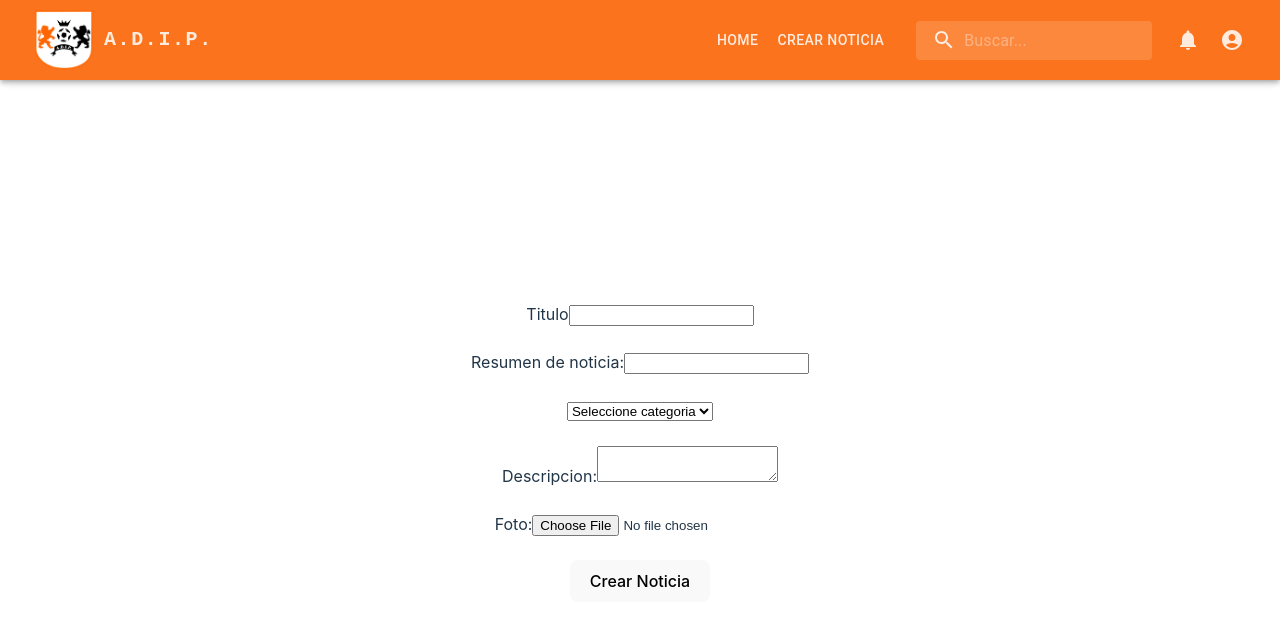
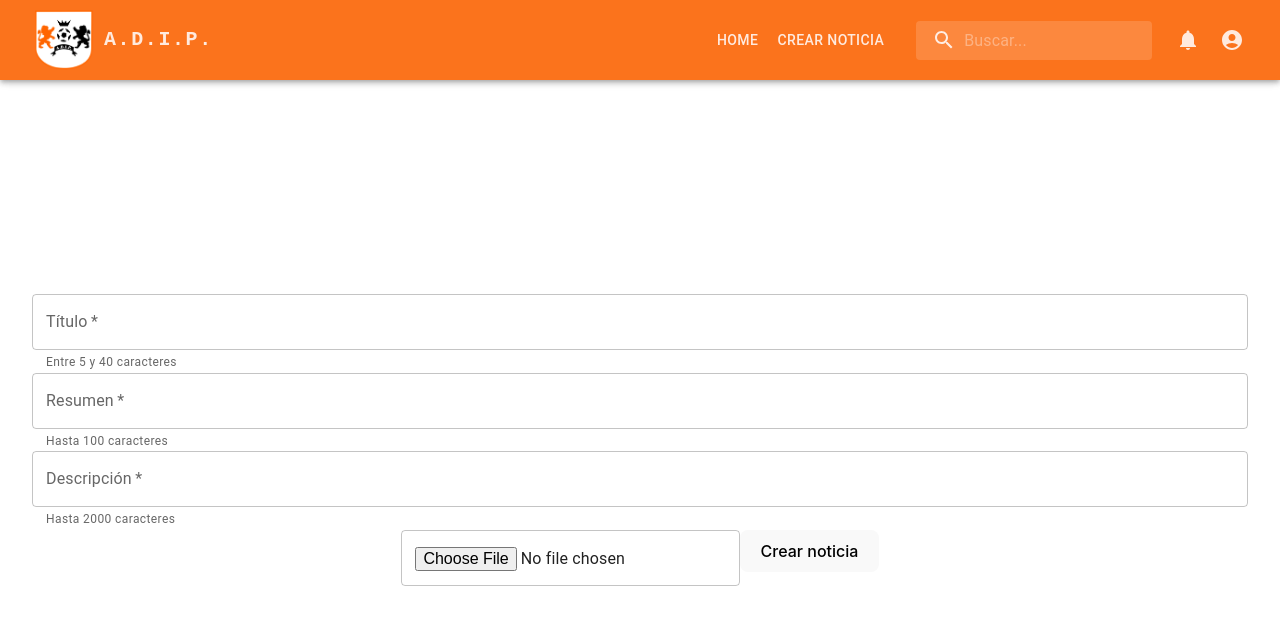
Before and after one commit to ProyectoWEBADIP/pf-client, a React (Vite) app: page /crearNoticia in a window 1280 px wide. Shown: the top 626 px of the page. Built offline with nearby package versions, Linux system fonts and the light colour scheme.

Commit message:
form de crear noticia

```diff
--- a/src/components/CraerNoticia/CrearNoticia.jsx
+++ b/src/components/CraerNoticia/CrearNoticia.jsx
@@ -1,10 +1,13 @@
 import { useState } from "react"
 import validation from "./validaciones"
+import { Box, Container } from "@mui/system";
+import { TextField, Typography } from "@mui/material";
+import { Button, MenuItem } from "@mui/base";
 
 
 export default function CrearNoticia ()  {
 
-    const [ input, setInput ] = useState({titulo: "", resumen: "", descripcion: "", imagen: ""});7
+    const [ input, setInput ] = useState({titulo: "", resumen: "", descripcion: "", imagen: "", categorias: []});
     const [ error, setError ] = useState({});
 
     const handleChange= (event)=>{
@@ -14,6 +17,7 @@ export default function CrearNoticia ()  {
         [event.target.name] : event.target.value
       })
 
+      console.log(input)
       setError(validation(
         {
             ...error,
@@ -25,8 +29,35 @@ export default function CrearNoticia ()  {
 
     console.log(error)
 
+    const categorias = [ "femenino", "masculino", "infantiles", "inferiores", "recreativo"]
+
     return (
-      <div className="container mx-auto">
+      <>
+      <Box component="form" fullWidth>
+        <TextField label="Título"  type="text" name="titulo" value={input.titulo} required onChange={handleChange} fullWidth helperText="Entre 5 y 40 caracteres" />
+        {error.titulo && <Typography variant="body1">{error.titulo}</Typography>}
+
+        <TextField label="Resumen"  type="text" name="resumen" value={input.resumen} required onChange={handleChange} fullWidth helperText="Hasta 100 caracteres" />
+        {error.resumen && <Typography variant="body1">{error.resumen}</Typography>}
+
+        <TextField label="Descripción"  type="text" name="descripcion" value={input.descripcion} required onChange={handleChange} fullWidth helperText="Hasta 2000 caracteres" />
+        {error.descripcion && <Typography variant="body1">{error.descripcion}</Typography>}
+
+        {/* <TextField select label="Seleccionar categorías" name="categorias" value={input.categorias} onChange={handleChange}  helperText="Seleccionar una o más categorías de la noticia"
+        SelectProps={{ multiple: true,}} >
+          {categorias.map((category) => (
+            <MenuItem key={category} value={category}>
+              {category}
+            </MenuItem>
+          ))}
+        </TextField> */}
+
+        <TextField type="file" name="imagen" accept="image/*"/>
+
+        <Button type="submit" variant="outlined" >Crear noticia</Button>
+      </Box>
+
+      {/* <div className="container mx-auto">
         <form className="bg-slate-300 p-4 text-center">
         <br/>
           <div className="mb-4">
@@ -78,6 +109,7 @@ export default function CrearNoticia ()  {
 
 
         </form>
-      </div>
+      </div> */}
+      </>
     )
   }
--- a/src/components/CraerNoticia/validaciones.js
+++ b/src/components/CraerNoticia/validaciones.js
@@ -9,7 +9,7 @@ export default function validation(date) {
 
     //----------Longitud resumen-------------------------!
     if(date.resumen?.length<5 || date.resumen?.length>100){
-      error.resumen = "*El resumen debe tener entre 5 y 40 caracteres*"
+      error.resumen = "*El resumen debe tener entre 5 y 100 caracteres*"
     }
 
     //------------Longiutd descripcion-------------------!
```
